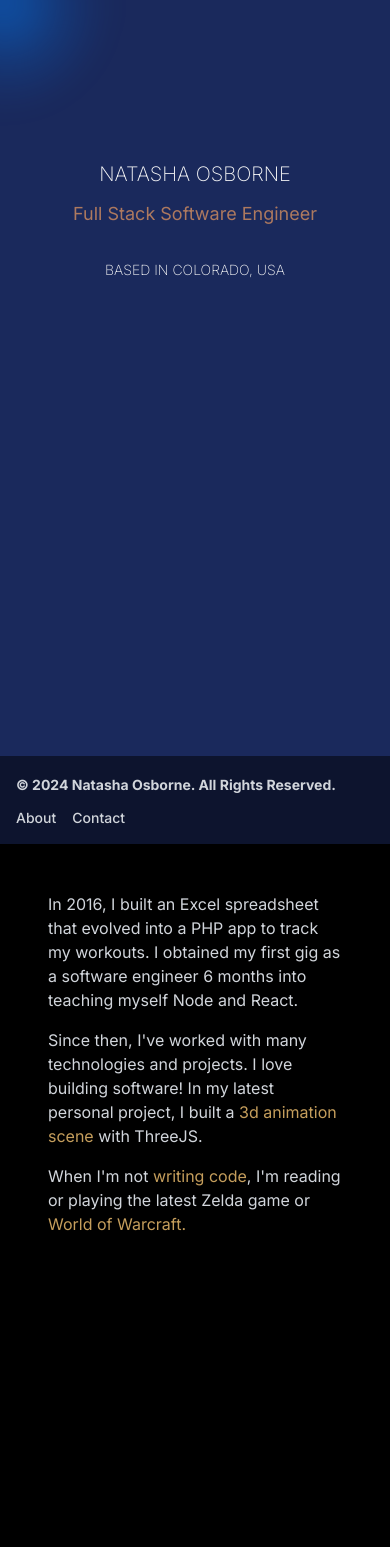
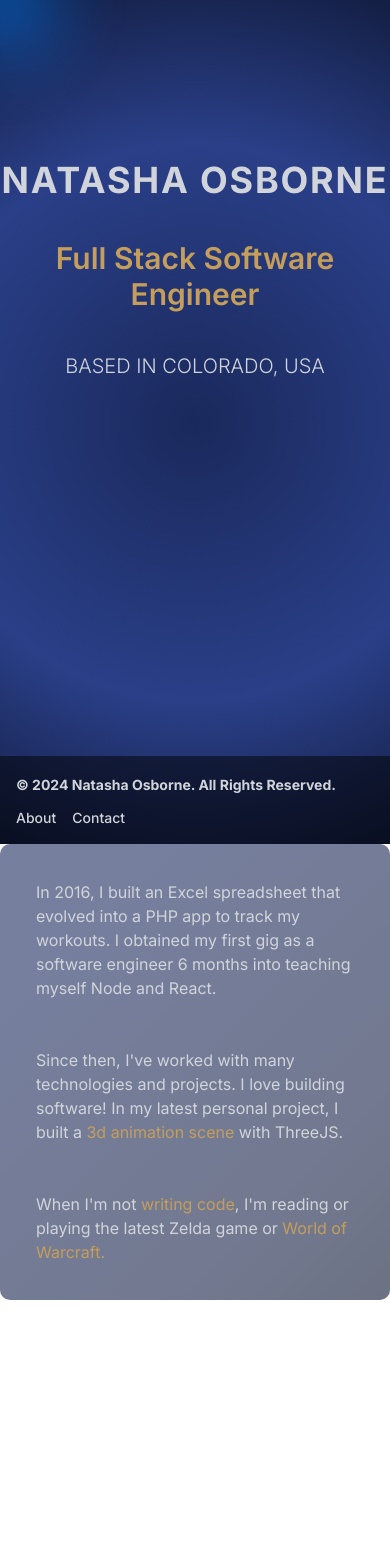
Before and after one commit to Natasha08/natasha-osborne-site, a Next.js app: page / in a window 390 px wide. Shown: the top 1547 px of the page. Built offline with nearby package versions, Linux system fonts and the light colour scheme.

Commit message:
add background gradients change mouse glow default add effects to resume timeline hover

```diff
--- a/app/components/about.js
+++ b/app/components/about.js
@@ -39,8 +39,8 @@ export default function About() {
       className="flex flex-col text-text text-start items-center z-20 pb-48 about"
     >
       <div className="xs:w-auto md:w-1/2 content">
-        <div className="flex col-span-1 flex-col w-full items-center text-gray-300 relative bg-translucent-background z-10">
-          <div className="p-12 space-y-4">
+        <div className="flex col-span-1 flex-col w-full items-center text-gray-300 relative translucent-background z-10 py-5 px-5">
+          <div className="p-4 md:p-6 lg:p-12 space-y-12">
             <p>
               In 2016, I built an Excel spreadsheet that evolved into a PHP app
               to track my workouts. I obtained my first gig as a software
--- a/app/components/home.js
+++ b/app/components/home.js
@@ -3,11 +3,16 @@ import characterImage from '@/public/character_leaning.png';
 
 const Home = () => (
   <div>
-    <div className="bg-deep-blue fixed inset-0 bg-cover bg-center z-0 w-screen">
+    <div
+      className="fixed inset-0 bg-cover bg-center z-0 w-screen home"
+      style={{
+        background: `radial-gradient(circle at center, rgb(26, 41, 92) 0%, rgb(42, 63, 136) 60%, rgb(19, 30, 67) 100%)`,
+      }}
+    >
       <div className="pt-40 flex flex-col h-screen w-full items-center"></div>
     </div>
-    <div className="pt-40 flex flex-col h-screen w-full items-center mx-auto">
-      <header className="block h-3 text-text text-xl pb-10 font-extralight z-10">
+    <div className="pt-40 flex flex-col h-screen w-screen items-center mx-auto">
+      <header className="text-center text-4xl pb-10 font-bold z-10 tracking-wider">
         NATASHA OSBORNE
         <StealthItem
           src={characterImage}
@@ -16,10 +21,10 @@ const Home = () => (
           width="12"
         />
       </header>
-      <p className="block h-3 text-interactive xs:text-lg text-2xl md:text-4xl font-[1200] pb-10">
+      <p className="text-center text-3xl font-semibold pb-6 hover:text-blue-500 transition-colors duration-300 text-muted-gold">
         Full Stack Software Engineer
       </p>
-      <p className="block h-3 text-text xs:text-sm text-1xl md:text-2xl pt-5 font-extralight">
+      <p className="text-center text-xl font-light pt-4">
         BASED IN COLORADO, USA
       </p>
     </div>
--- a/app/components/mouse-glow.js
+++ b/app/components/mouse-glow.js
@@ -4,10 +4,10 @@ import {useEffect, useState, useRef} from 'react';
 
 const BACKGROUNDS = ['.bg-surface-of-europa', '.bg-mobile-rocky-mountain-1'];
 
-const DEFAULT_GLOW = [0, 128, 255];
+const DEFAULT_GLOW = [216, 220, 225];
 
 const BACKGROUND_MOUSE_GLOW = {
-  '.bg-surface-of-europa': DEFAULT_GLOW,
+  '.bg-surface-of-europa': [0, 128, 255],
   '.bg-mobile-rocky-mountain-1': [157, 105, 193],
 };
 
--- a/app/components/resume-timeline.js
+++ b/app/components/resume-timeline.js
@@ -37,9 +37,9 @@ const ResumeTimeline = () => {
   }, []);
 
   return (
-    <div ref={timelineRef} className="timeline main-container md:ml-24">
+    <div ref={timelineRef} className="timeline main-container">
       <div className="content group">
-        <div className="timeline-item mb-8 hover:bg-neon-blue hover:bg-opacity-15 group/a">
+        <div className="timeline-item mb-8 group/a">
           <ArrowTopRightOnSquareIcon className="h-5 w-5 ml-2 absolute top-4 right-4 opacity-0 text-gray-500 group-hover/a:opacity-100" />
           <Link
             href="/resume"
@@ -51,7 +51,7 @@ const ResumeTimeline = () => {
             <h2 className="hover:text-muted-gold text-gray-400 text-md">
               2024-Present
             </h2>
-            <p className="text-lg md:text-xl lg:text-2xl">
+            <p className="text-lg md:text-xl">
               Full Stack Software Engineer
             </p>
             <p className="text-muted-gold text-sm md:text-base font-extrabold">
@@ -68,7 +68,7 @@ const ResumeTimeline = () => {
             </ul>
           </Link>
         </div>
-        <div className="timeline-item mb-8 hover:bg-neon-blue hover:bg-opacity-15 group/a">
+        <div className="timeline-item mb-8 hover:translucent-background group/a">
           <ArrowTopRightOnSquareIcon className="h-5 w-5 ml-2 absolute top-4 right-4 opacity-0 text-gray-500 group-hover/a:opacity-100" />
           <Link
             href="https://parentsquare.com"
@@ -80,7 +80,7 @@ const ResumeTimeline = () => {
             <h2 className="hover:text-muted-gold text-gray-400 text-md">
               2022-2024
             </h2>
-            <p className="text-lg md:text-xl lg:text-2xl">
+            <p className="text-lg md:text-xl">
               Full Stack Software Engineer
             </p>
             <p className="text-muted-gold text-sm md:text-base font-extrabold">
@@ -94,7 +94,7 @@ const ResumeTimeline = () => {
             </ul>
           </Link>
         </div>
-        <div className="timeline-item mb-8 hover:bg-neon-blue hover:bg-opacity-15 group/b">
+        <div className="timeline-item mb-8 hover:translucent-background group/b">
           <ArrowTopRightOnSquareIcon className="h-5 w-5 ml-2 absolute top-4 right-4 opacity-0 text-gray-500 group-hover/b:opacity-100" />
           <Link
             href="https://radialdevgroup.com"
@@ -106,7 +106,7 @@ const ResumeTimeline = () => {
             <h2 className="hover:text-muted-gold text-gray-400 text-md">
               2019-2022
             </h2>
-            <p className="text-lg md:text-xl lg:text-2xl">Developer Lead</p>
+            <p className="text-lg md:text-xl">Developer Lead</p>
             <p className="text-muted-gold text-sm md:text-base font-extrabold">
               Radial Development Group
             </p>
@@ -123,7 +123,7 @@ const ResumeTimeline = () => {
             </ul>
           </Link>
         </div>
-        <div className="timeline-item mb-8 hover:bg-neon-blue hover:bg-opacity-15 group/c">
+        <div className="timeline-item mb-8 hover:translucent-background group/c">
           <ArrowTopRightOnSquareIcon className="h-5 w-5 ml-2 absolute top-4 right-4 opacity-0 text-gray-500 group-hover/c:opacity-100" />
           <Link
             href="https://originprotocol.com"
@@ -135,7 +135,7 @@ const ResumeTimeline = () => {
             <h2 className="hover:text-muted-gold text-gray-400 text-md">
               2018-2019
             </h2>
-            <p className="text-lg md:text-xl lg:text-2xl">
+            <p className="text-lg md:text-xl">
               Full Stack Software Engineer
             </p>
             <p className="text-muted-gold text-sm md:text-base font-extrabold">
@@ -150,7 +150,7 @@ const ResumeTimeline = () => {
             </ul>
           </Link>
         </div>
-        <div className="timeline-item mb-8 hover:bg-neon-blue hover:bg-opacity-15 group/d">
+        <div className="timeline-item mb-8 hover:translucent-background group/d">
           <ArrowTopRightOnSquareIcon className="h-5 w-5 ml-2 absolute top-4 right-4 opacity-0 text-gray-500 group-hover/d:opacity-100" />
           <Link
             href="https://radialdevgroup.com"
@@ -162,7 +162,7 @@ const ResumeTimeline = () => {
             <h2 className="hover:text-muted-gold text-gray-400 text-md">
               2017-2018
             </h2>
-            <p className="text-lg md:text-xl lg:text-2xl">Developer Lead</p>
+            <p className="text-lg md:text-xl">Developer Lead</p>
             <p className="text-muted-gold text-sm md:text-base font-extrabold">
               Radial Development Group
             </p>
@@ -179,7 +179,7 @@ const ResumeTimeline = () => {
           </Link>
         </div>
         <div className="timeline-item mb-8 group/e">
-          <ArrowTopRightOnSquareIcon className="h-5 w-5 ml-2 absolute top-5 left-48 opacity-0 text-gray-500 group-hover/e:opacity-100" />
+          <ArrowTopRightOnSquareIcon className="h-5 w-5 ml-2 absolute top-7 left-52 opacity-0 text-gray-500 group-hover/e:opacity-100" />
           <Link
             href="/resume"
             target="_blank"
--- a/app/globals.css
+++ b/app/globals.css
@@ -16,7 +16,7 @@
 }
 
 body {
-  background-color: black;
+  background-color: radial-gradient(circle at center, rgb(26, 41, 92) 0%, rgb(42, 63, 136) 60%, rgb(19, 30, 67) 100%);
 }
 
 html {
@@ -67,6 +67,13 @@ p {
 #about .content.in-view {
   opacity: 1;
   transform: translateX(0);
+}
+
+.translucent-background {
+  box-shadow: 0px6px12pxrgba(0, 0, 0, 0.25);
+  text-shadow: 1px1px2pxrgba(0, 0, 0, 0.35);
+  background: linear-gradient(135deg, rgba(26, 41, 92, 0.6) 20%, rgba(19, 30, 67, 0.6) 80%, rgba(10, 20, 48, 0.6) 100%);
+  border-radius: 10px;
 }
 
 /************************************************************
@@ -139,9 +146,15 @@ p {
   transform: translateX(0);
 }
 
+.timeline-item.in-view:not(:last-child):hover {
+  box-shadow: 0px 5px 10px rgba(0, 0, 0, 0.4);
+  text-shadow: 1px 1px 2px rgba(0, 0, 0, 0.4);
+  background: linear-gradient(135deg, rgba(26, 41, 92, 0.45) 20%, rgba(19, 30, 67, 0.45) 80%);
+}
+
 .timeline-content {
   display: block;
-  padding: 15px;
+  padding: 25px;
   border-radius: 6px;
   color: var(--text--white);
 
--- a/app/page.js
+++ b/app/page.js
@@ -44,7 +44,7 @@ export default function Main() {
                   sectionRefs[index].current = el;
                   observerRefs[index].current = el;
                 }}
-                className="h-fit col-start-1"
+                className="h-fit col-start-1 w-screen"
               >
                 {Component ? <Component /> : page.label}
               </section>
```
